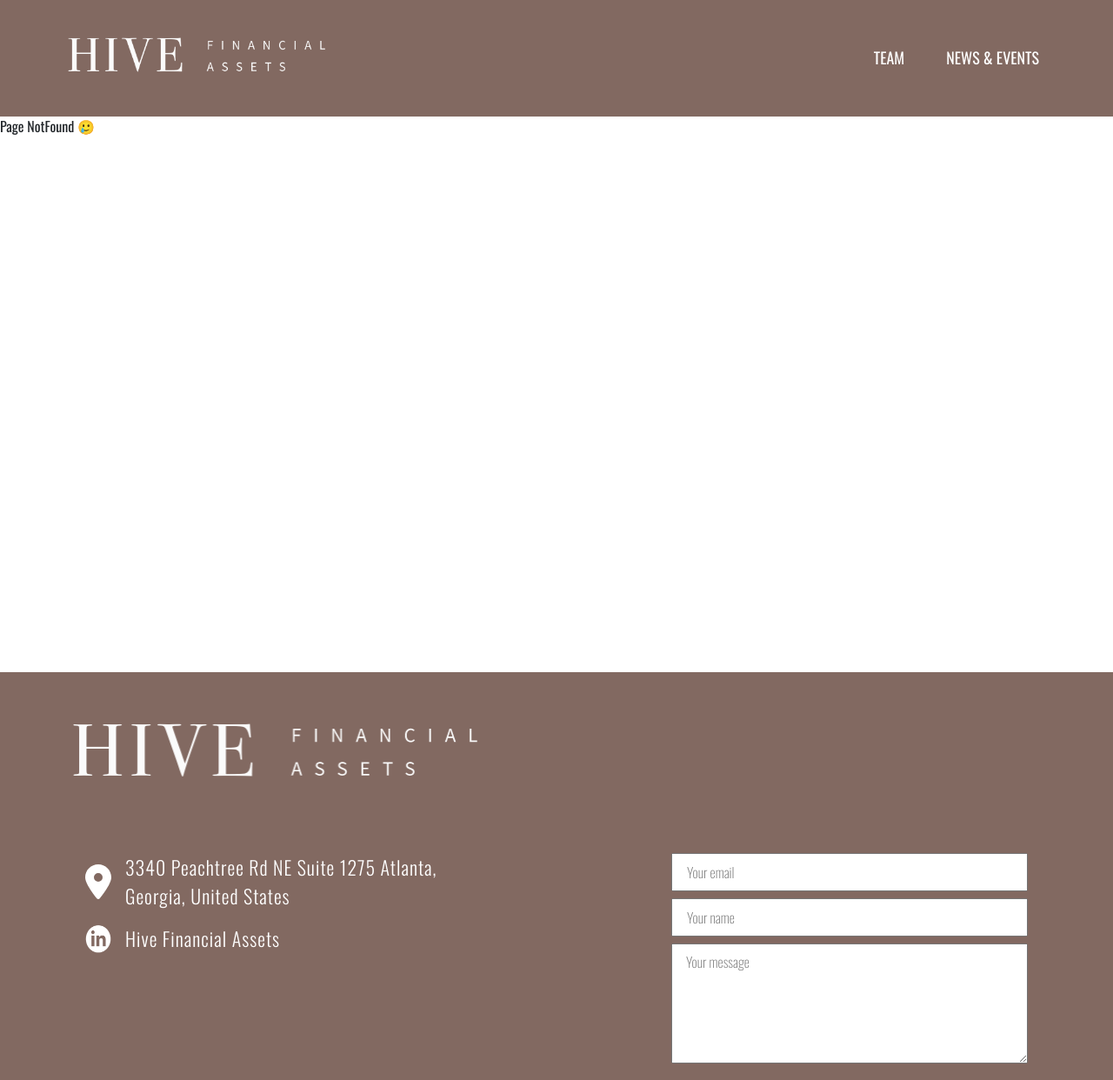
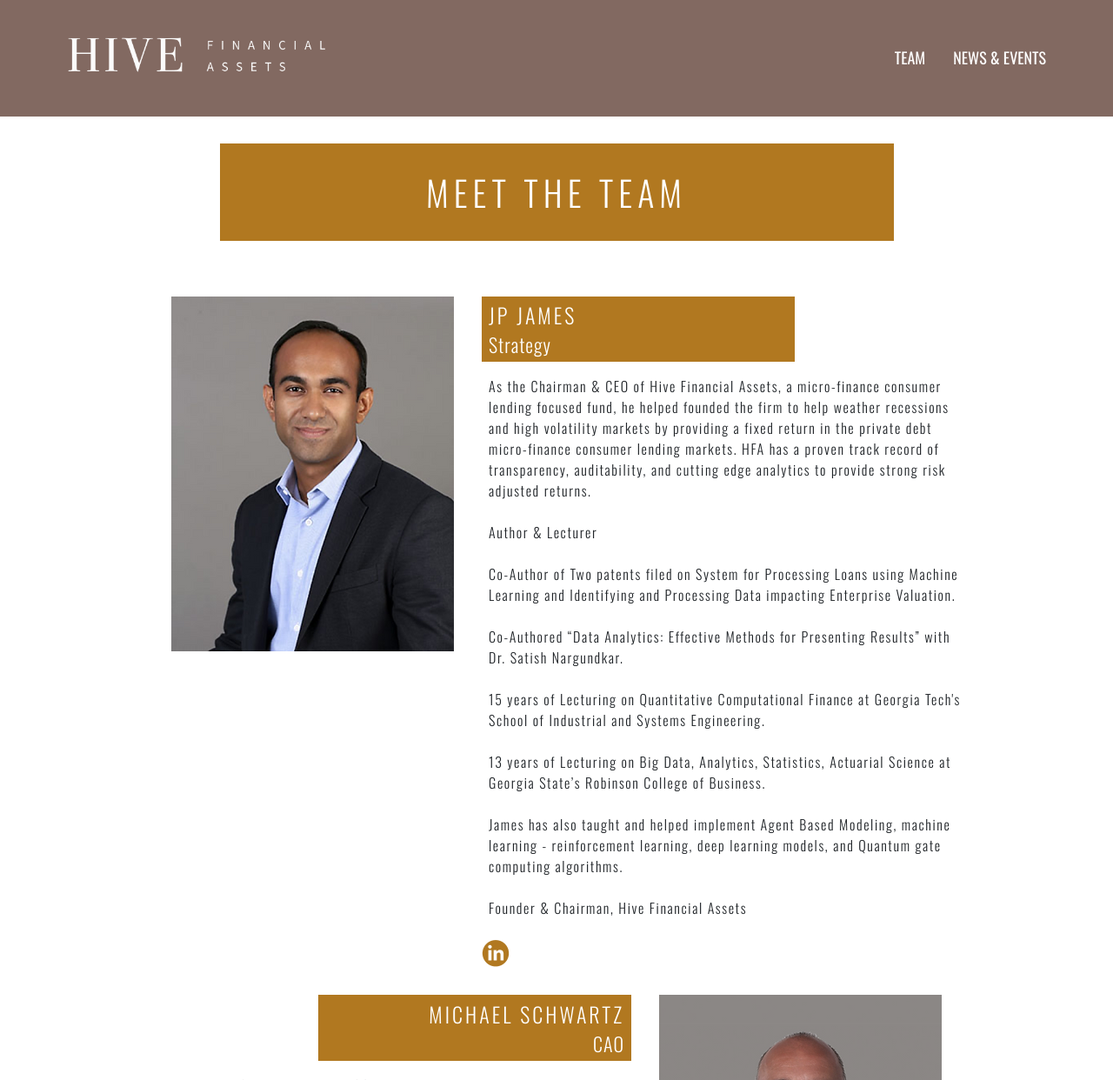
Before and after one commit to Omar-Lamprea/Vite-HiveFinancialAssets, a React (Vite) app: page /team in a window 1280 px wide. Shown: the top 1242 px of the page at 87% size. Built offline with nearby package versions, Linux system fonts and the light colour scheme.

Commit message:
team page added

```diff
--- a/src/App.jsx
+++ b/src/App.jsx
@@ -3,6 +3,8 @@ import './App.scss'
 import Layout from './components/Layout/Layout'
 import Home from './pages/Home'
 import NotFound from './pages/NotFound'
+import Team from './pages/Team/Team'
+import Events from './pages/Events'
 // import { useContextGlobal } from './context/global.context'
 
 function App() {
@@ -12,6 +14,8 @@ function App() {
     createRoutesFromElements(
       <Route path='/' element={<Layout />}>
         <Route index element={<Home />} />
+        <Route path='/team' element={<Team />} />
+        <Route path='/events' element={<Events />} />
         <Route path='*' element={<NotFound />} />
       </Route>
     )
--- /dev/null
+++ b/src/components/CardsTeam/CardsTeam.jsx
@@ -0,0 +1,44 @@
+import PropTypes from 'prop-types';
+import './CardsTeam.scss'
+import React from 'react';
+import iconLink from '../../assets/icons/linkedin-brown.webp'
+
+const CardsTeam = ({user, className}) => {
+  const lines = user.description.split("\n");
+
+  const descriptionFormated = lines.map((line, index) =>
+    <React.Fragment key={index}>
+      {line}<br/><br/>
+    </React.Fragment>
+  )
+
+
+  return (
+    <article className={"card-team " + className}>
+      <div className="card-team_img">
+        <img src={user.photo} alt="" />
+      </div>
+      <div className="card-team_data">
+        <div className="title">
+          <p className='title_name'>{user.name}</p>
+          <p className='title_title'>{user.title}</p>
+        </div>
+        <div className="description">
+          <p>{descriptionFormated}</p>
+        </div>
+        <div className="linkedIn">
+          <a href={user.linkedIn} target="_blank" rel="noopener noreferrer">
+            <img src={iconLink} alt="linkedIn" />
+          </a>
+        </div>
+      </div>
+    </article>
+  )
+}
+
+export default CardsTeam
+
+CardsTeam.propTypes = {
+  user: PropTypes.object.isRequired,
+  className: PropTypes.string,
+};
--- /dev/null
+++ b/src/components/CardsTeam/CardsTeam.scss
@@ -0,0 +1,72 @@
+.card-team{
+  display: flex;
+  flex-direction: column;
+  gap: 1rem 0;
+  @include media-query(large){
+    flex-direction: row;
+    &.card_end{
+      flex-direction: row-reverse;
+      p{
+        text-align: end;
+      }
+      .linkedIn{
+        display: flex;
+        width: 100%;
+        justify-content: end;
+        img{
+          width: 32px;
+        }
+      }
+      .card-team_data{
+        display: flex;
+        flex-direction: column;
+        align-items: end;
+      }
+    }
+  }
+  &_img{
+    text-align: center;
+    padding: 0 2rem;
+    img{
+      width: 100%;
+      @include media-query(large){
+        width: inherit;
+      }
+    }
+  }
+  &_data{
+    .title{
+      background-color: var(--second-bg-color);
+      padding: .2rem .5rem;
+      color: var(--white-color);
+      @include media-query(large){
+        width: 360px;
+      }
+      &_name{
+        font-size: 24px;
+        text-transform: uppercase;
+        letter-spacing: 3px;
+      }
+    }
+    .description{
+      padding: 1rem .5rem 0;
+
+      p{
+        letter-spacing: .1em;
+        @include media-query(large){
+          font-size: 16px;
+        }
+      }
+    }
+    .linkedIn{
+      margin: auto;
+      width: 32px;
+      @include media-query(large){
+        margin: inherit;
+      }
+      img{
+        width: 100%;
+      }
+    }
+  }
+}
--- a/src/components/Header/Header.jsx
+++ b/src/components/Header/Header.jsx
@@ -3,21 +3,22 @@ import Nav from 'react-bootstrap/Nav';
 import Navbar from 'react-bootstrap/Navbar';
 import Logo from '../../assets/logo_hive.webp'
 import './Header.scss'
+import { Link } from 'react-router-dom';
 
 const Header = () => {
   return (
     <header className="header">
       <Navbar expand="lg">
         <Container className='container-md'>
-          <Navbar.Brand href="#home">
-            <img src={Logo} alt="" className='logo'/>
-          </Navbar.Brand>
+          <Link to="/" className='logo'>
+            <img src={Logo} alt="" />
+          </Link>
 
           <Navbar.Toggle aria-controls="basic-navbar-nav" className='btn-hamburger'/>
           <Navbar.Collapse className='justify-content-end' id="basic-navbar-nav">
             <Nav className="items">
-              <Nav.Link href="#">TEAM</Nav.Link>
-              <Nav.Link href="#">NEWS & EVENTS</Nav.Link>
+              <Link to="/team">TEAM</Link>
+              <Link to="/events">NEWS & EVENTS</Link>
             </Nav>
           </Navbar.Collapse>
         </Container>
--- a/src/components/Header/Header.scss
+++ b/src/components/Header/Header.scss
@@ -10,7 +10,7 @@
   .navbar{
     min-height: 134px;
     background-color: var(--main-bg-color);
-    .logo{
+    .logo img{
       width: 270px;
       @include media-query('small') {
         width: 318px
@@ -23,6 +23,7 @@
         text-align: center;
         font-size: 18px;
         &:hover{
+          transition: .15s ease-in all;
           color: #EECC5F;
         }
       }
--- a/src/components/Layout/Layout.scss
+++ b/src/components/Layout/Layout.scss
@@ -1,4 +1,6 @@
 .main-container {
+    max-width: 1800px;
+    margin: auto;
     margin-top: 133px;
     min-height: calc(100vh - 160px);
 }
--- a/src/components/TeamHome/TeamHome.jsx
+++ b/src/components/TeamHome/TeamHome.jsx
@@ -1,32 +1,11 @@
 import { Container } from 'react-bootstrap'
 import './TeamHome.scss'
 import UserCard from './UserCard'
-import photo1 from '../../assets/images/team/foto_team_1.webp'
-import photo2 from '../../assets/images/team/foto_team_2.webp'
-import photo3 from '../../assets/images/team/foto_team_3.webp'
+import { useContextGlobal } from '../../context/global.context'
 
 const TeamHome = () => {
-
-  const data = [
-    {
-      id: 1,
-      name: 'JP James',
-      title: 'Strategy',
-      photo: photo1
-    },
-    {
-      id: 2,
-      name: 'MICHAEL SCHWARTZ',
-      title: 'CAO',
-      photo: photo2
-    },
-    {
-      id: 3,
-      name: 'SANDEEP PRABHAKARA',
-      title: 'CRO',
-      photo: photo3
-    },
-  ]
+  const {state} =useContextGlobal()
+  const data = state.team
   return (
     <Container className='team_home'>
       <div className="team_home_container">
@@ -37,7 +16,14 @@ const TeamHome = () => {
         </p>
       </div>
       <div className="container-users d-flex flex-column flex-md-row">
-        {data.map((user) => <UserCard key={user.id} user={user}/>)}
+        {data &&
+          data.map((user) =>
+            <UserCard
+              key={user.id}
+              user={user}
+            />
+          )
+        }
       </div>
       <button>LEARN MORE</button>
     </Container>
--- a/src/context/global.context.jsx
+++ b/src/context/global.context.jsx
@@ -1,18 +1,19 @@
 import { createContext, useContext, useEffect, useReducer } from "react";
 import PropTypes from 'prop-types';
 import { GLOBAL_API } from "../utils/constants";
+import { teamData } from "../utils/teamData";
 
 const initialState = {
-  URL_API: GLOBAL_API
+  URL_API: GLOBAL_API,
+  team: []
 }
 
 const ContextGlobal = createContext('')
 
 const reducer = (state, action) => {
   switch (action.type){
-    case 'APIdata':
-      return  {}
-
+    case 'setTeam':
+      return  {...state, team: [...state.team, ...action.payload]}
     default:
       throw new Error('action type error')
   }
@@ -28,7 +29,10 @@ const ContextProvider = ({ children }) => {
 
 
   useEffect(() =>{
-
+   const getTeam = async () =>{
+    dispatch({type: 'setTeam', payload: teamData})
+   }
+   getTeam()
   },[])
 
 
--- /dev/null
+++ b/src/pages/Events.jsx
@@ -0,0 +1,9 @@
+
+
+const Events = () => {
+  return (
+    <div>News&Events</div>
+  )
+}
+
+export default Events
--- /dev/null
+++ b/src/pages/Team/Team.jsx
@@ -0,0 +1,28 @@
+import { Container } from 'react-bootstrap'
+import './Team.scss'
+import { useContextGlobal } from '../../context/global.context'
+import CardsTeam from '../../components/CardsTeam/CardsTeam'
+
+const Team = () => {
+  const {state} = useContextGlobal()
+
+  return (
+    <Container className="team-page">
+      <h3 className='team-page_title'>MEET THE TEAM</h3>
+
+      <section className='container-team'>
+        {state.team &&
+          state.team.map((user, index) =>
+          <CardsTeam
+            key={user.id}
+            user={user}
+            className={`${index % 2 === 0 ? "" : "card_end"}`}
+          />)
+        }
+      </section>
+
+    </Container>
+  )
+}
+
+export default Team
--- /dev/null
+++ b/src/pages/Team/Team.scss
@@ -0,0 +1,27 @@
+.team-page{
+  padding: 2rem 0;
+  &_title{
+    text-align: center;
+    background-color: var(--second-bg-color);
+    max-width: 775px;
+    margin: auto;
+    color: var(--white-color);
+    padding: .5rem 1rem;
+    letter-spacing: 6px;
+    font-size: 26px;
+    @include media-query(medium){
+      padding: 2rem;
+      font-size: 40px;
+    }
+  }
+  .container-team{
+    margin: 4rem 0;
+    display: flex;
+    flex-direction: column;
+    gap: 2rem;
+    @include media-query(large){
+      margin: 4rem auto;
+      max-width: 950px;
+    }
+  }
+}
--- /dev/null
+++ b/src/utils/teamData.js
@@ -0,0 +1,50 @@
+import photo1 from '../assets/images/team/foto_team_1.webp'
+import photo2 from '../assets/images/team/foto_team_2.webp'
+import photo3 from '../assets/images/team/foto_team_3.webp'
+
+export const teamData = [
+  {
+    id: 1,
+    name: 'JP James',
+    title: 'Strategy',
+    photo: photo1,
+    description:  `As the Chairman & CEO of Hive Financial Assets, a micro-finance consumer lending focused fund, he helped founded the firm to help weather recessions and high volatility markets by providing a fixed return in the private debt micro-finance consumer lending markets. HFA has a proven track record of transparency, auditability, and cutting edge analytics to provide strong risk adjusted returns.
+    Author & Lecturer
+    Co-Author of Two patents filed on System for Processing Loans using Machine Learning and Identifying and Processing Data impacting Enterprise Valuation.
+    Co-Authored “Data Analytics: Effective Methods for Presenting Results” with Dr. Satish Nargundkar.
+    15 years of Lecturing on Quantitative Computational Finance at Georgia Tech's School of Industrial and Systems Engineering.
+    13 years of Lecturing on Big Data, Analytics, Statistics, Actuarial Science at Georgia State’s Robinson College of Business.
+    James has also taught and helped implement Agent Based Modeling, machine learning - reinforcement learning, deep learning models, and Quantum gate computing algorithms.
+    Founder & Chairman, Hive Financial Assets`,
+
+    linkedIn: 'https://www.linkedin.com/in/jpjameslinkedin/?trk=org-employees'
+  },
+  {
+    id: 2,
+    name: 'MICHAEL SCHWARTZ',
+    title: 'CAO',
+    photo: photo2,
+    description:  `Michael Schwartz has over 20 years experience in the consumer finance industry.
+      Most recently he was responsible for corporate development, strategy, and partnerships at GreenSky, where he helped scale the company into one of the most valuable privately held businesses in the country.
+      Prior to joining GreenSky, Mr. Schwartz was Vice President of Business Development for Cardlytics, a transaction-driven marketing company, where he was responsible for partnerships, strategic planning, and M&A activities. Mr. Schwartz began his career in consumer finance with CompuCredit Corporation where he played key roles in the company’s corporate strategy, growth initiatives, M&A, partnership initiatives and new lines of business. Before joining CompuCredit, Mr. Schwartz was a turnaround management consultant with Alvarez and Marsal.
+      Mr. Schwartz has an MBA from the Goizueta Business School at Emory University and a B.A. in History from Colgate University.
+      CompuCredit NSDQ: ATLC
+      GreenSky (acquired) NYSE: GS
+      Unifund`,
+    linkedIn: 'https://www.linkedin.com/in/mjschwartz4/?trk=org-employees'
+  },
+  {
+    id: 3,
+    name: 'SANDEEP PRABHAKARA',
+    title: 'CRO',
+    photo: photo3,
+    description:  `Michael Schwartz has over 20 years experience in the consumer finance industry.
+      Most recently he was responsible for corporate development, strategy, and partnerships at GreenSky, where he helped scale the company into one of the most valuable privately held businesses in the country.
+      Prior to joining GreenSky, Mr. Schwartz was Vice President of Business Development for Cardlytics, a transaction-driven marketing company, where he was responsible for partnerships, strategic planning, and M&A activities. Mr. Schwartz began his career in consumer finance with CompuCredit Corporation where he played key roles in the company’s corporate strategy, growth initiatives, M&A, partnership initiatives and new lines of business. Before joining CompuCredit, Mr. Schwartz was a turnaround management consultant with Alvarez and Marsal.
+      Mr. Schwartz has an MBA from the Goizueta Business School at Emory University and a B.A. in History from Colgate University.
+      CompuCredit NSDQ: ATLC
+      GreenSky (acquired) NYSE: GS
+      Unifund`,
+    linkedIn: 'https://www.linkedin.com/in/sandeep-prabhakara-8640337/'
+  },
+]
```
Also changed, not shown: src/assets/icons/linkedin-brown.webp (added).
